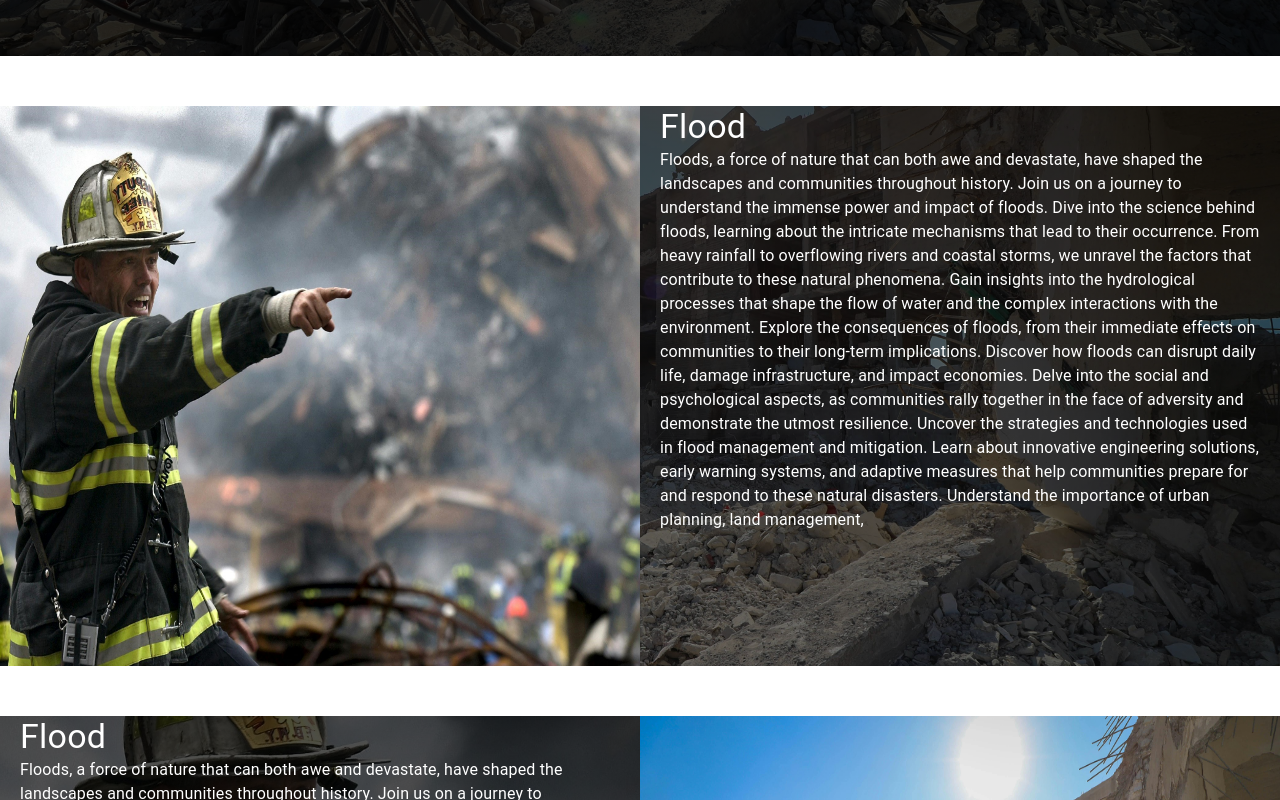
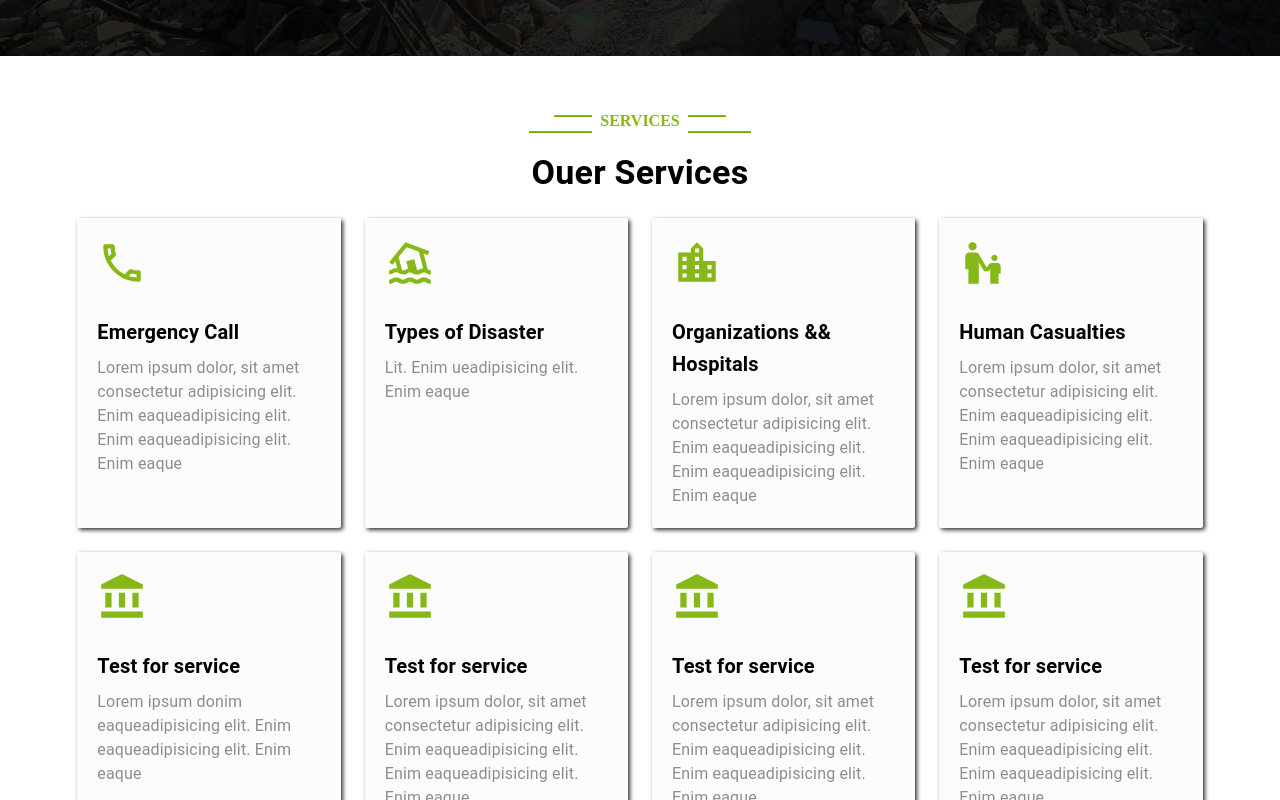
Before and after one commit to faizmohmmadR/nejat, a React (Create React App) app in the folder frontend/: page / in a window 1280 px wide. Shown: the part 840-1640 px from the top of the page. Built offline with nearby package versions, Linux system fonts and the light colour scheme.

Commit message:
testimounal section creation

```diff
--- a/frontend/src/Components/Layout/Home/Home.jsx
+++ b/frontend/src/Components/Layout/Home/Home.jsx
@@ -1,5 +1,6 @@
 import { Grid, Typography } from "@mui/material";
 import React from "react";
+import Services from "../Services/Services";
 
 const Home = () => {
   return (
@@ -26,6 +27,8 @@ const Home = () => {
           </Typography>
         </Grid>
       </Grid>
+
+      <Services />
       <Grid
         container
         margin="50px 0px"
@@ -39,13 +42,14 @@ const Home = () => {
         }}
       >
         <Grid
+          item
           xs={12}
           md={6}
           height="70svh"
           component="img"
           src="/img/s.jpg"
         ></Grid>
-        <Grid xs={12} md={6} padding="0px 20px">
+        <Grid item xs={12} md={6} padding="0px 20px">
           <Typography variant="h4">Flood</Typography>
 
           <Typography>
@@ -84,7 +88,7 @@ const Home = () => {
           color: "white",
         }}
       >
-        <Grid xs={12} md={6} padding="0px 20px">
+        <Grid item xs={12} md={6} padding="0px 20px">
           <Typography variant="h4">Flood</Typography>
 
           <Typography>
@@ -111,6 +115,7 @@ const Home = () => {
         </Grid>
 
         <Grid
+          item
           xs={12}
           md={6}
           height="70svh"
@@ -121,5 +126,4 @@ const Home = () => {
     </Grid>
   );
 };
-
 export default Home;
--- /dev/null
+++ b/frontend/src/Components/Layout/Services/Services.jsx
@@ -0,0 +1,158 @@
+import React from "react";
+import { Box, Divider, Grid, Typography } from "@mui/material";
+import AccountBalanceIcon from "@mui/icons-material/AccountBalance";
+import EscalatorWarningOutlinedIcon from "@mui/icons-material/EscalatorWarningOutlined";
+import FloodOutlinedIcon from "@mui/icons-material/FloodOutlined";
+import CallOutlinedIcon from "@mui/icons-material/CallOutlined";
+import LocationCityOutlinedIcon from "@mui/icons-material/LocationCityOutlined";
+
+const iconStyle = {
+  fontSize: "50px",
+  color: "#86b817",
+};
+const services = [
+  {
+    id: 1,
+    title: " Emergency Call",
+    disc: " Lorem ipsum dolor, sit amet consectetur adipisicing elit. Enim eaqueadipisicing elit. Enim eaqueadipisicing elit. Enim eaque",
+    icon: <CallOutlinedIcon sx={iconStyle} />,
+  },
+  {
+    id: 1,
+    title: "Types of Disaster",
+    disc: " Lit. Enim ueadipisicing elit. Enim eaque",
+    icon: <FloodOutlinedIcon sx={iconStyle} />,
+  },
+  {
+    id: 1,
+    title: "Organizations && Hospitals",
+    disc: " Lorem ipsum dolor, sit amet consectetur adipisicing elit. Enim eaqueadipisicing elit. Enim eaqueadipisicing elit. Enim eaque",
+    icon: <LocationCityOutlinedIcon sx={iconStyle} />,
+  },
+  {
+    id: 1,
+    title: "Human Casualties",
+    disc: " Lorem ipsum dolor, sit amet consectetur adipisicing elit. Enim eaqueadipisicing elit. Enim eaqueadipisicing elit. Enim eaque",
+    icon: <EscalatorWarningOutlinedIcon sx={iconStyle} />,
+  },
+  {
+    id: 1,
+    title: "Test for service",
+    disc: " Lorem ipsum donim eaqueadipisicing elit. Enim eaqueadipisicing elit. Enim eaque",
+    icon: <AccountBalanceIcon sx={iconStyle} />,
+  },
+  {
+    id: 1,
+    title: "Test for service",
+    disc: " Lorem ipsum dolor, sit amet consectetur adipisicing elit. Enim eaqueadipisicing elit. Enim eaqueadipisicing elit. Enim eaque",
+    icon: <AccountBalanceIcon sx={iconStyle} />,
+  },
+  {
+    id: 1,
+    title: "Test for service",
+    disc: " Lorem ipsum dolor, sit amet consectetur adipisicing elit. Enim eaqueadipisicing elit. Enim eaqueadipisicing elit. Enim eaque",
+    icon: <AccountBalanceIcon sx={iconStyle} />,
+  },
+  {
+    id: 1,
+    title: "Test for service",
+    disc: " Lorem ipsum dolor, sit amet consectetur adipisicing elit. Enim eaqueadipisicing elit. Enim eaqueadipisicing elit. Enim eaque",
+    icon: <AccountBalanceIcon sx={iconStyle} />,
+  },
+];
+
+
+const testimounalCardStyle = {
+  boxShadow: "2px 2px 4px #333",
+  borderRadius: "2px",
+  padding: "20px",
+  background: "#fcfcfc",
+  aspectRatio: 16 / 9,
+
+  "&:hover": {
+    background: "#d0ed91",
+    color: "white",
+  },
+};
+
+const Services = () => {
+
+
+  return (
+    <Grid container justifyContent={"center"} gap={3} padding={1}>
+      <Grid item xs={12} md={12} textAlign={"center"}mt={6}>
+        <Grid sx={{ display: "flex", justifyContent: "center", mb: "1em" }}>
+          <Box
+            sx={{
+              display: "flex",
+              flexDirection: "column",
+              width: "10%",
+              height: {xs: "2vh",md: '3vh'},
+              justifyContent: "space-between",
+              padding: "3px 0",
+            }}
+          >
+            <Divider
+              sx={{
+                width: "30%",
+                height: "2px",
+                background: "#86b817",
+                marginLeft: "70%",
+              }}
+            />
+            <Divider
+              sx={{
+                width: "50%",
+                height: "2px",
+                background: "#86b817",
+                marginLeft: "50%",
+              }}
+            />
+          </Box>
+
+          <Typography
+            variant="normal"
+            sx={{ fontWeight: "bold", margin: "0 0.5em", color: "#86b817" }}
+          >
+            SERVICES
+          </Typography>
+          <Box
+            sx={{
+              display: "flex",
+              flexDirection: "column",
+              width: "10%",
+              height: {xs: "2vh",md: '3vh'},
+              justifyContent: "space-between",
+              textAlign: "center",
+              padding: "3px 0",
+            }}
+          >
+            <Divider
+              sx={{
+                width: "30%",
+                height: "2px",
+                background: "#86b817",
+              }}
+            />
+            <Divider
+              sx={{ width: "50%", height: "2px", background: "#86b817" }}
+            />
+          </Box>
+        </Grid>
+        <Typography variant="h4" sx={{ fontWeight: "bold" }}>
+          Ouer Services
+        </Typography>
+      </Grid>
+      {services.map((item,i) => (
+        <Grid key={i} item xs={12} sm={5} md={3} lg={2.5}  sx={testimounalCardStyle}>
+          {item.icon}
+          <Typography variant="h6" mt={3} mb={1} sx={{ fontWeight: "bold" }}>
+            {item.title}
+          </Typography>
+          <Typography sx={{ color: "#8c8e8d" }}>{item.disc} </Typography>
+        </Grid>
+      ))}
+    </Grid>
+  );
+};
+export default Services;
```
